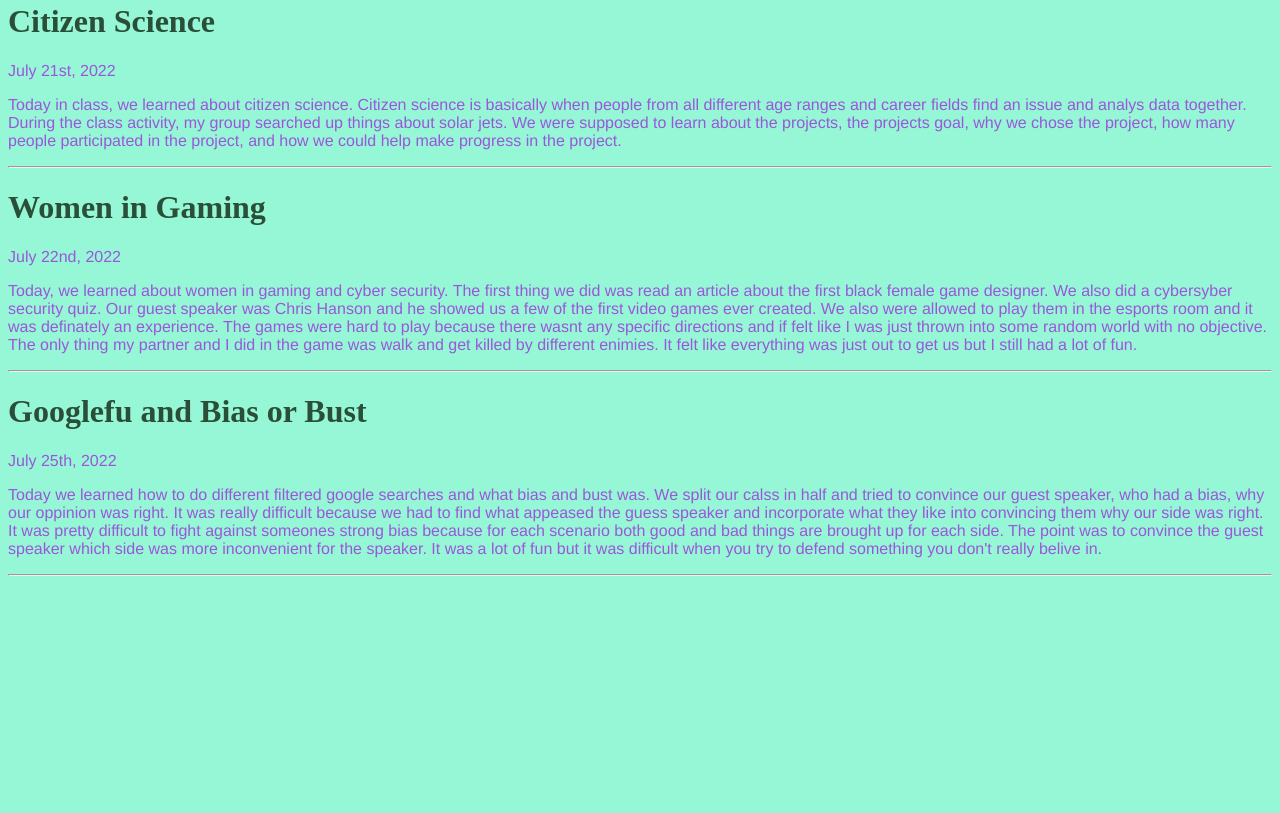
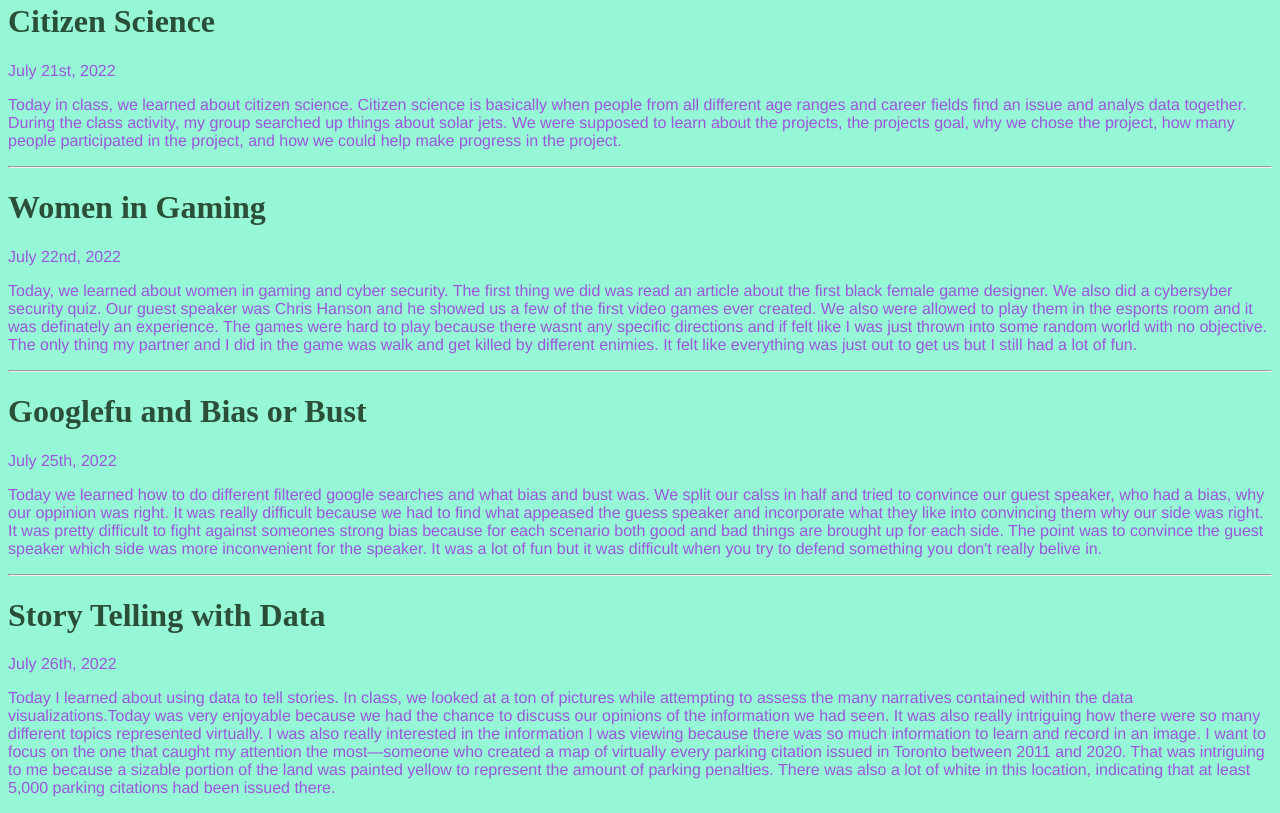
Before and after one commit to theitgirls/ajones77, a plain HTML site: page ITblog.html in a window 1280 px wide. Shown: the part 1118-1931 px from the top of the page. Before the commit the page ends 1702 px from the top, so only its background shows below. Drawn offline with Linux system fonts and the light colour scheme.

Commit message:
Add files via upload

```diff
--- a/ITblog.html
+++ b/ITblog.html
@@ -51,5 +51,9 @@
  <p>July 25th, 2022</p>
  <p>Today we learned how to do different filtered google searches and what bias and bust was. We split our calss in half and tried to convince our guest speaker, who had a bias, why our oppinion was right. It was really difficult because we had to find what appeased the guess speaker and incorporate what they like into convincing them why our side was right. It was pretty difficult to fight against someones strong bias because for each scenario both good and bad things are brought up for each side. The point was to convince the guest speaker which side was more inconvenient for the speaker. It was a lot of fun but it was difficult when you try to defend something you don't really belive in. </p>
  <hr>
+ <h1>Story Telling with Data</h1>
+ <p>July 26th, 2022</p>
+ <p>Today I learned about using data to tell stories. In class, we looked at a ton of pictures while attempting to assess the many narratives contained within the data visualizations.Today was very enjoyable because we had the chance to discuss our opinions of the information we had seen. It was also really intriguing how there were so many different topics represented virtually. I was also really interested in the information I was viewing because there was so much information to learn and record in an image. I want to focus on the one that caught my attention the most—someone who created a map of virtually every parking citation issued in Toronto between 2011 and 2020. That was intriguing to me because a sizable portion of the land was painted yellow to represent the amount of parking penalties. There was also a lot of white in this location, indicating that at least 5,000 parking citations had been issued there.
+</p>
 </body>
    </html>
```
